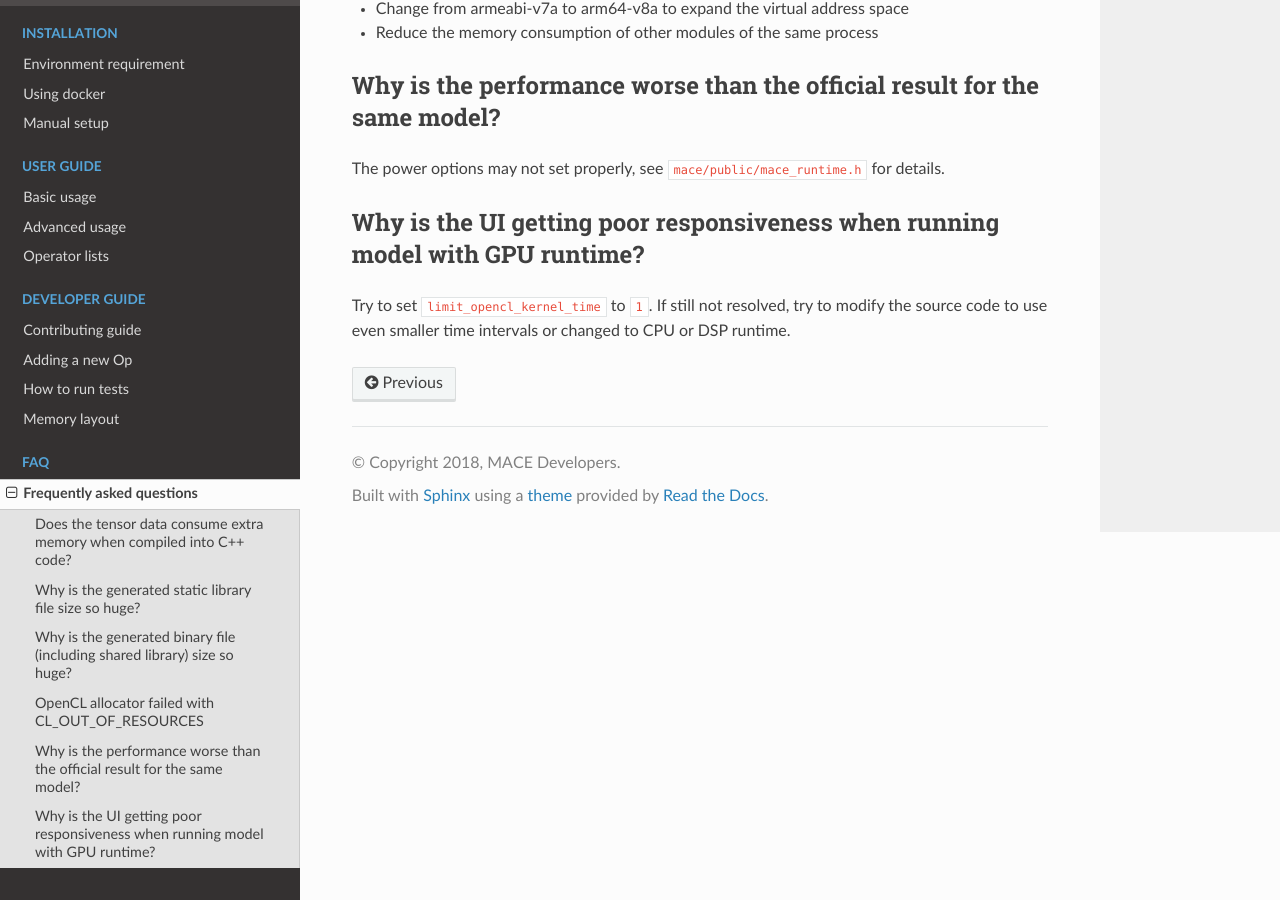
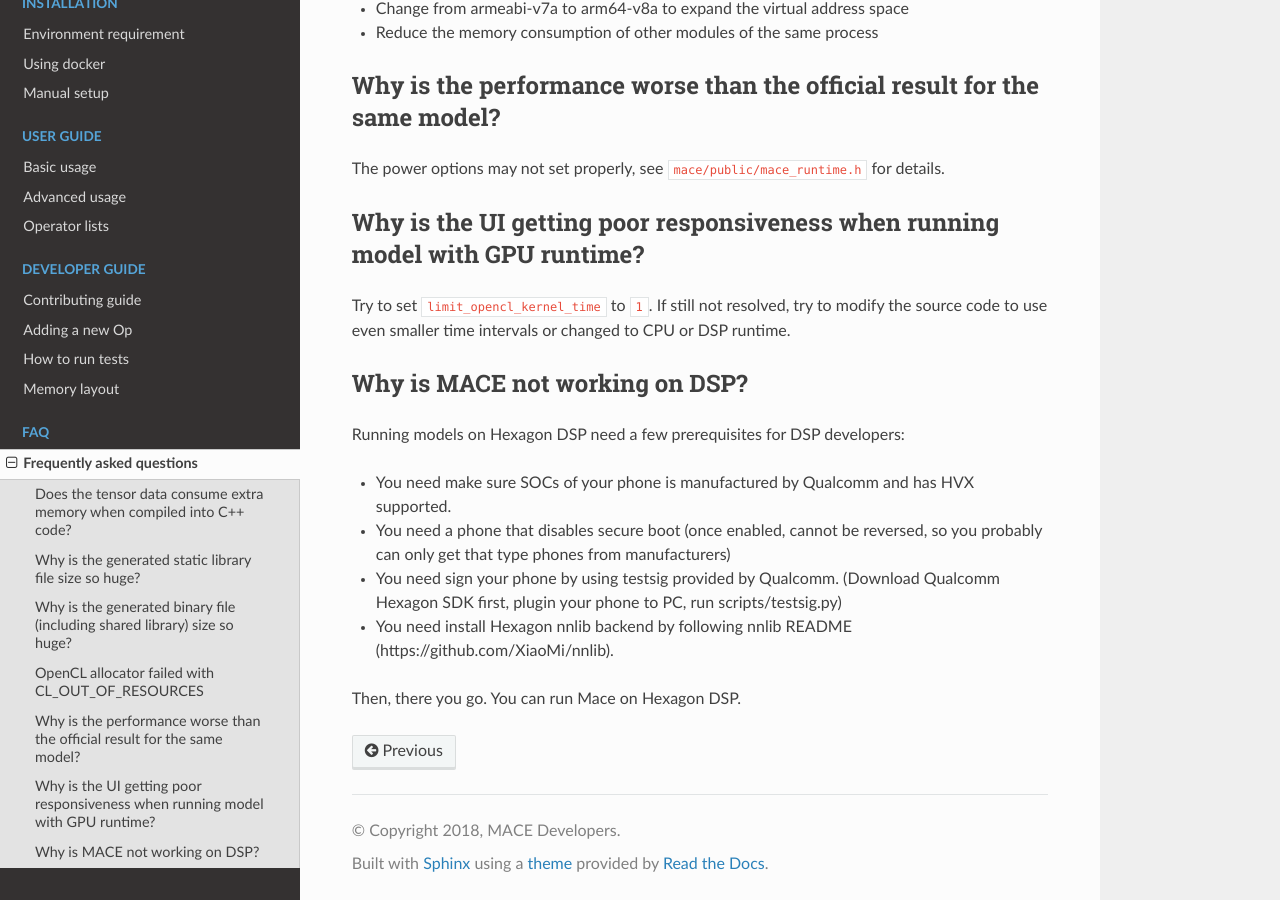
Before and after one commit to XiaoMi/mace, a Sphinx documentation site: the page built from docs/faq.md, in a window 1280 px wide and 900 px high, scrolled down 1003 px. Built offline with Sphinx 7.4.7 and the Read the Docs theme 2.0.0, drawn with Linux system fonts in a browser that asks for light colours.

Commit message:
Add hexagon dsp faq

```diff
--- a/docs/faq.md
+++ b/docs/faq.md
@@ -50,3 +50,14 @@ Why is the UI getting poor responsiveness when running model with GPU runtime?
 Try to set `limit_opencl_kernel_time` to `1`. If still not resolved, try to
 modify the source code to use even smaller time intervals or changed to CPU
 or DSP runtime.
+
+Why is MACE not working on DSP?
+------------------------------------------------------------------------------
+Running models on Hexagon DSP need a few prerequisites for DSP developers:
+
+* You need make sure SOCs of your phone is manufactured by Qualcomm and has HVX supported.
+* You need a phone that disables secure boot (once enabled, cannot be reversed, so you probably can only get that type phones from manufacturers)
+* You need sign your phone by using testsig provided by Qualcomm. (Download Qualcomm Hexagon SDK first, plugin your phone to PC, run scripts/testsig.py)
+* You need install Hexagon nnlib backend by following nnlib README (https://github.com/XiaoMi/nnlib).
+
+Then, there you go. You can run Mace on Hexagon DSP.
```
